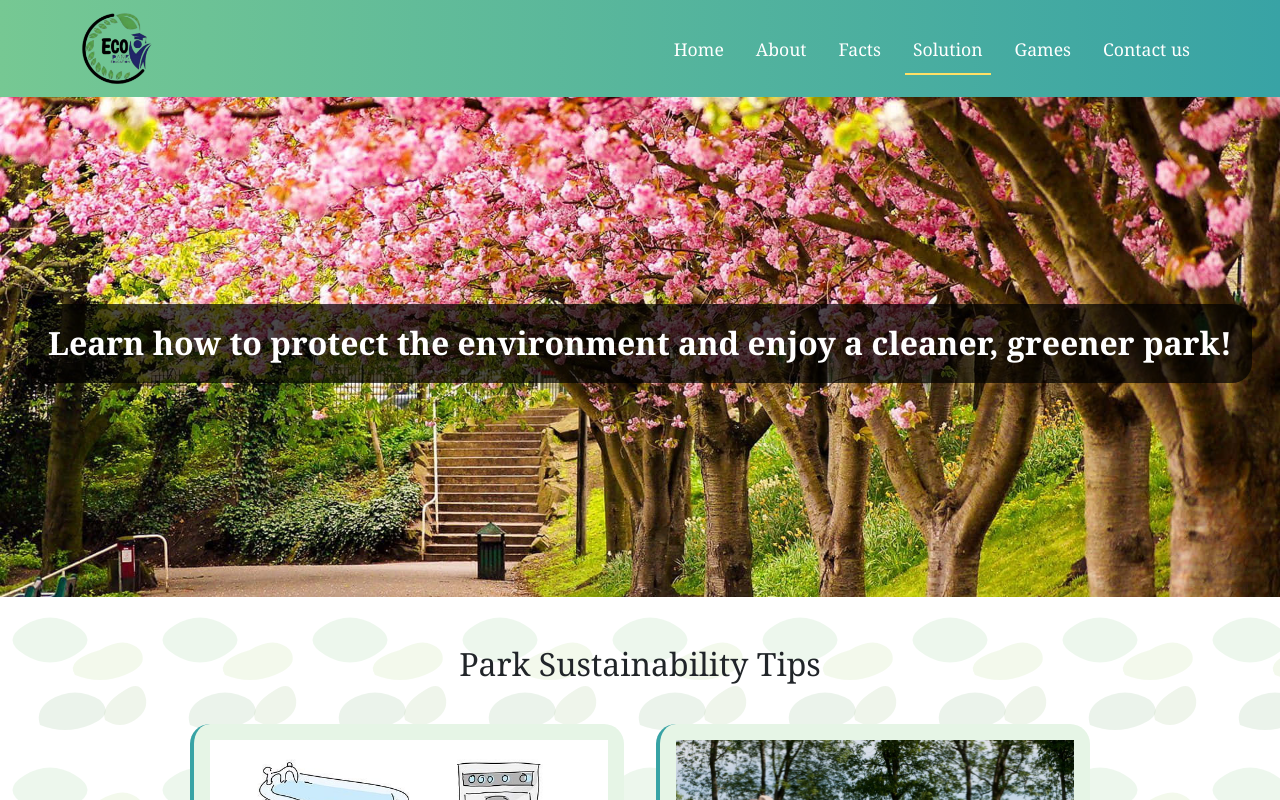
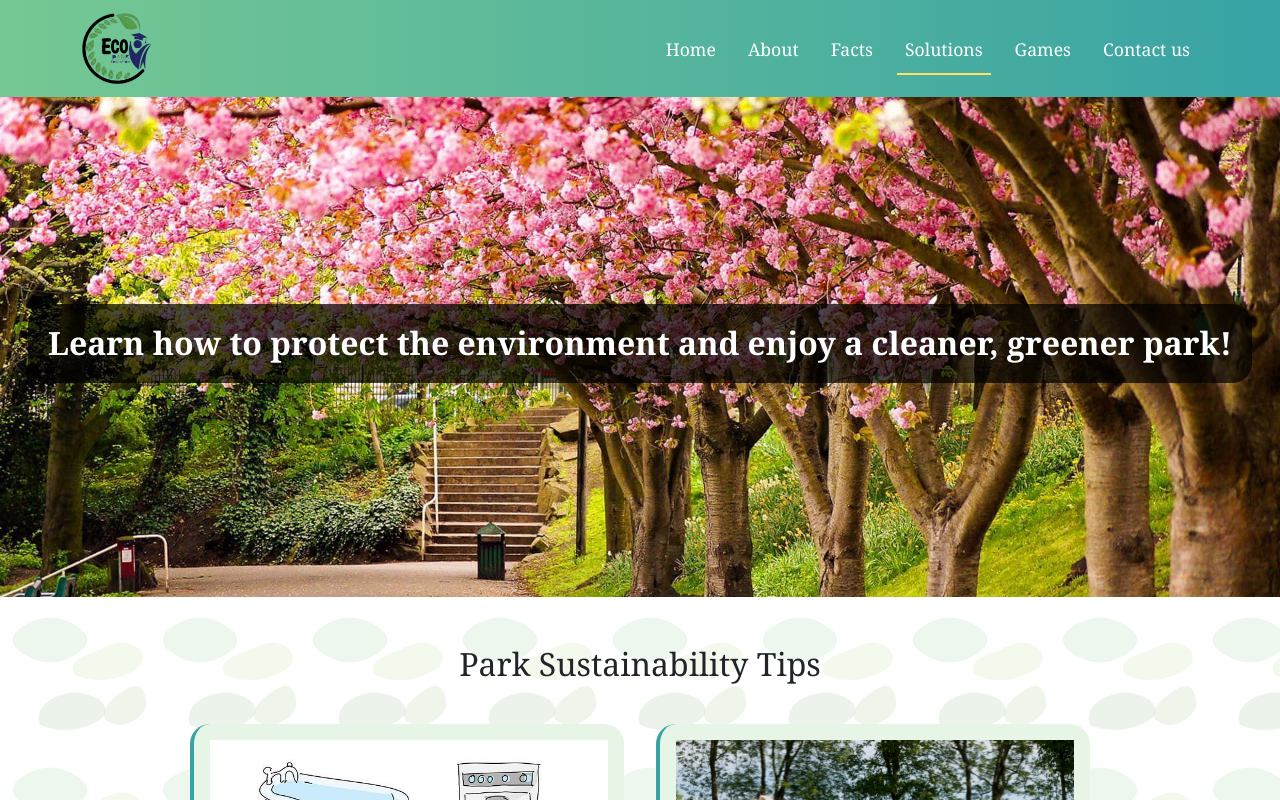
Before and after one commit to kimberly52011/ecoparkeducation2, a plain HTML site: page pages/solution.html in a window 1280 px wide. Shown: the top 800 px of the page. Drawn offline with nearby package versions, Linux system fonts and the light colour scheme.

Commit message:
solution.html

```diff
--- a/pages/solution.html
+++ b/pages/solution.html
@@ -40,7 +40,7 @@
                         <a href="fact.html" class="nav-link">Facts</a>
                     </li>
                     <li class="nav-item">
-                        <a href="solution.html" class="nav-link active">Solution</a>
+                        <a href="solution.html" class="nav-link active">Solutions</a>
                     </li>
                     <li class="nav-item">
                         <a href="games.html" class="nav-link">Games</a>
@@ -597,4 +597,5 @@
 
     </script>
 </body>
+
 </html>
```
